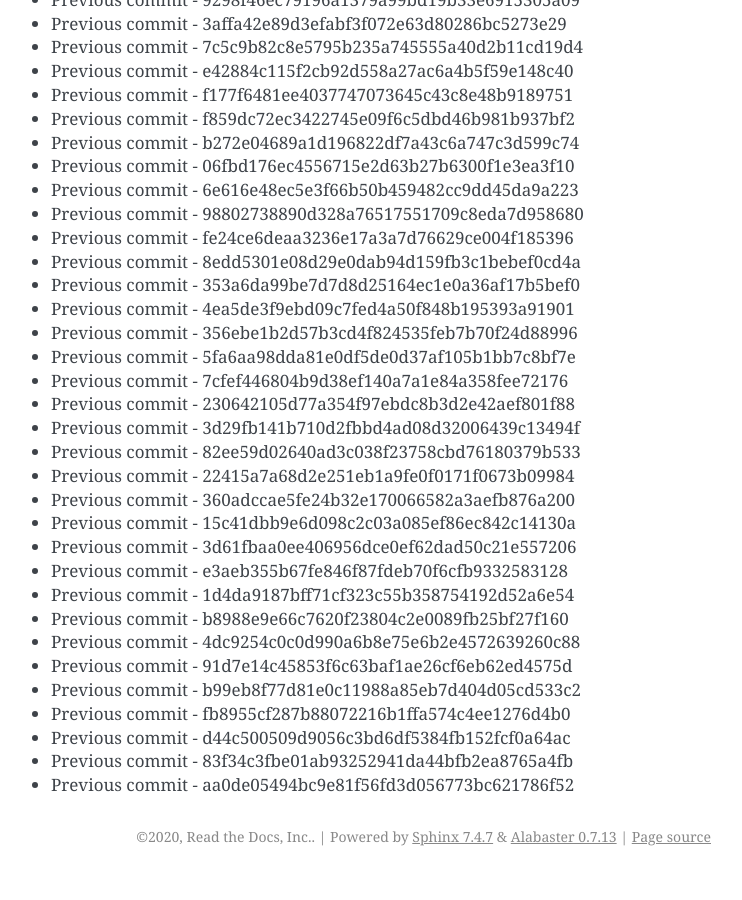
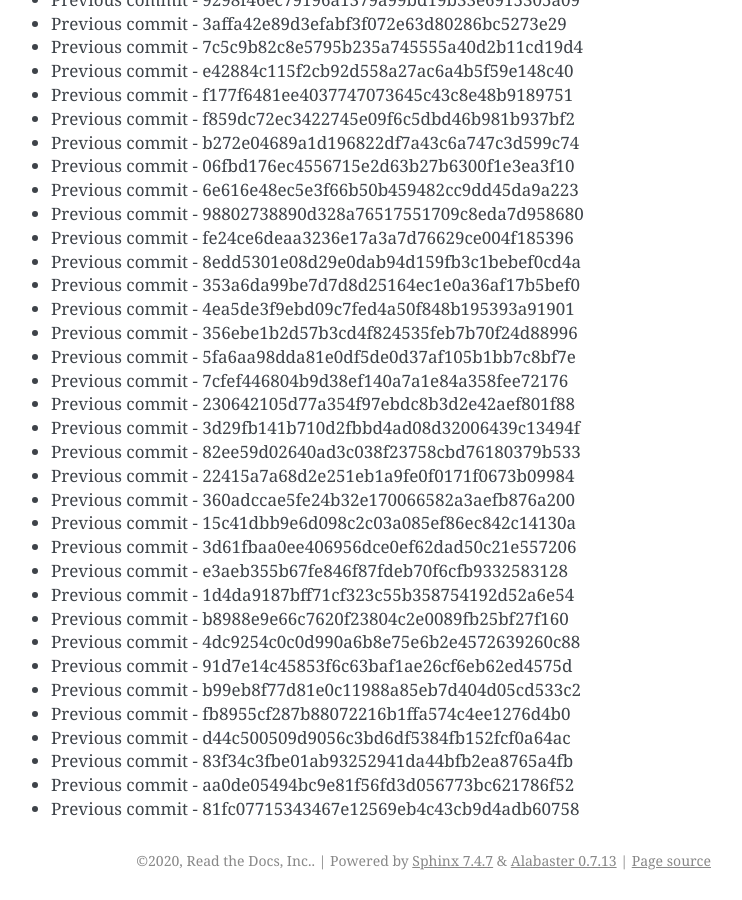
Before and after one commit to readthedocs/rtd-git-stresstest, a Sphinx documentation site: the page built from docs/updates.rst, in a window 1280 px wide and 900 px high, scrolled down 50296 px. Shown: the whole window, without its empty margins (399-1141 px from the left). Built offline with Sphinx 7.4.7, drawn with Linux system fonts in a browser that asks for light colours; before the commit the page ends 51172 px from its top, so only the background shows below that.

Commit message:
Generating commit from previous: 81fc07715343467e12569eb4c43cb9d4adb60758

```diff
--- a/docs/updates.rst
+++ b/docs/updates.rst
@@ -2145,3 +2145,4 @@ It can be tested for any performance characteristics.
 * Previous commit - d44c500509d9056c3bd6df5384fb152fcf0a64ac
 * Previous commit - 83f34c3fbe01ab93252941da44bfb2ea8765a4fb
 * Previous commit - aa0de05494bc9e81f56fd3d056773bc621786f52
+* Previous commit - 81fc07715343467e12569eb4c43cb9d4adb60758
```
